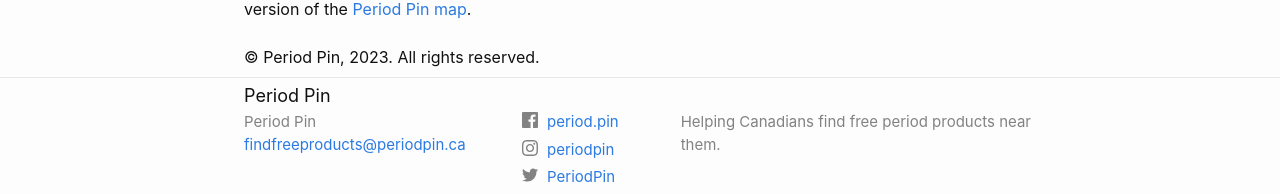
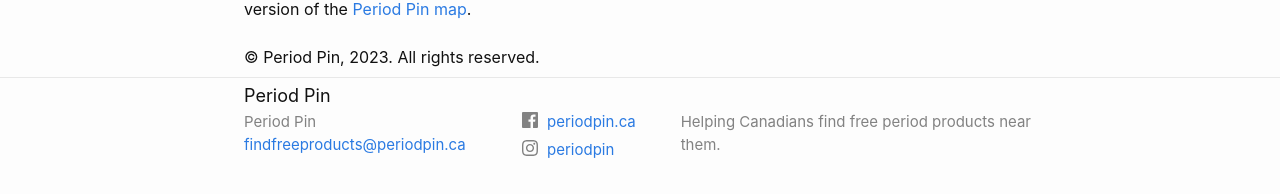
Before and after one commit to PeriodPin/PeriodPin.github.io, a Jekyll site: the page built from about.markdown, in a window 1280 px wide. Shown: the part 809-1003 px from the top of the page. Built offline with Jekyll 4.4.1, drawn with Linux system fonts in a browser that asks for light colours; after the commit the page ends 978 px from its top, so only the background shows below that.

```diff
--- a/_config.yml
+++ b/_config.yml
@@ -25,8 +25,7 @@ description: >- # this means to ignore newlines until "baseurl:"
 baseurl: "" # the subpath of your site, e.g. /blog
 url: "https://periodpin.ca" # the base hostname & protocol for your site, e.g. http://example.com
 instagram_username: periodpin
-twitter_username: PeriodPin
-facebook_username: period.pin
+facebook_username: periodpin.ca
 
 
 
```
